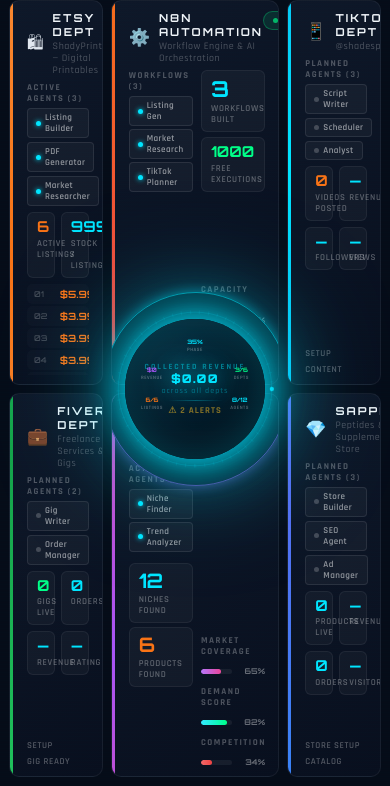
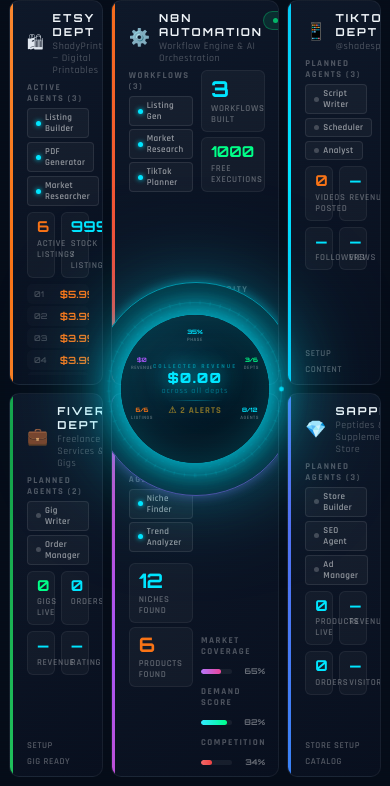
Before and after one commit to shadioss/command-center, a plain HTML site: page index.html in a window 390 px wide. Shown: the part 58-844 px from the top of the page. Drawn offline with Linux system fonts and the light colour scheme.

Commit message:
Atlas v25 - Fix auto-layout timing + responsive orb/notch

```diff
--- a/index.html
+++ b/index.html
@@ -449,7 +449,6 @@
 </div><!-- /app -->
 <script>
 (function(){
-  // Clock
   function pad(n){return n<10?'0'+n:''+n}
   function tick(){
     var d=new Date(),cl=document.getElementById('clock');
@@ -457,109 +456,81 @@
   }
   tick(); setInterval(tick,1000);
 
-  // Arc gauge helper
-  function setArc(id, startDeg, spanDeg, pct){
-    var el=document.getElementById(id);
-    if(!el) return;
-    var r=107, circ=2*Math.PI*r;
+  function setArc(id,startDeg,spanDeg,pct){
+    var el=document.getElementById(id); if(!el) return;
+    var r=107,circ=2*Math.PI*r;
     var arcLen=(spanDeg/360)*circ;
     var filled=arcLen*(pct<0?0:pct>1?1:pct);
-    var offsetAngle=startDeg-90;
-    var offsetLen=(offsetAngle/360)*circ;
-    el.setAttribute('stroke-dasharray', filled+' '+(circ-filled));
-    el.setAttribute('stroke-dashoffset', -offsetLen);
+    var off=((startDeg-90)/360)*circ;
+    el.setAttribute('stroke-dasharray',filled+' '+(circ-filled));
+    el.setAttribute('stroke-dashoffset',-off);
     if(pct<=0) el.setAttribute('stroke','transparent');
   }
-  setArc('arcPhase',   -27.5, 55, 0.35);
-  setArc('arcDepts',    44,   55, 0.50);
-  setArc('arcAgents',  116,   55, 0.67);
-  setArc('arcListings',188,   55, 1.0);
-  setArc('arcRevenue', 260,   55, 0.0);
+  setArc('arcPhase',   -27.5,55,0.35);
+  setArc('arcDepts',    44,  55,0.50);
+  setArc('arcAgents',  116,  55,0.67);
+  setArc('arcListings',188,  55,1.0);
+  setArc('arcRevenue', 260,  55,0.0);
 
-  function sizeOrbAndNotches(){
+  function layout(){
     var grid=document.getElementById('deptGrid');
     var orb=document.getElementById('orbWrap');
     var n8n=document.querySelector('.card.n8n');
     var res=document.querySelector('.card.research');
     if(!grid||!orb||!n8n||!res) return;
 
-    var gR=grid.getBoundingClientRect();
     var nR=n8n.getBoundingClientRect();
     var rR=res.getBoundingClientRect();
+    if(!nR.width) return; // layout not ready yet
 
-    // Orb diameter = min(85% of middle col width, 85% of card height, 300px)
-    var midColW=nR.width;
-    var cardH=nR.height;
-    var orbDiam=Math.min(Math.floor(midColW*0.82), Math.floor(cardH*1.1), 300);
-    orbDiam=Math.max(orbDiam, 160); // minimum 160px
-    var orbR=orbDiam/2;
+    // Dynamic orb size
+    var orbDiam=Math.min(Math.floor(nR.width*0.82),Math.floor(nR.height*1.1),300);
+    orbDiam=Math.max(orbDiam,180);
+    var nd=orbDiam+24;
 
-    // Apply orb size
     orb.style.width=orbDiam+'px';
     orb.style.height=orbDiam+'px';
 
-    // Scale SVG viewbox content proportionally (original designed for 300px = r150)
     var svgEl=orb.querySelector('svg');
-    if(svgEl){
-      svgEl.setAttribute('width', orbDiam);
-      svgEl.setAttribute('height', orbDiam);
-      svgEl.setAttribute('viewBox', '0 0 300 300');
-    }
+    if(svgEl){ svgEl.setAttribute('width',orbDiam); svgEl.setAttribute('height',orbDiam); }
 
-    // Scale orb-core-bg inset proportionally
-    var coreBg=orb.querySelector('.orb-core-bg');
-    if(coreBg){
-      var inset=Math.round(orbR*0.12);
-      coreBg.style.inset=inset+'px';
-    }
-    var orbContent=orb.querySelector('.orb-content');
-    if(orbContent){
-      var inset=Math.round(orbR*0.12);
-      orbContent.style.inset=inset+'px';
-    }
+    var inset=Math.max(16,Math.round(orbDiam*0.065));
+    var core=orb.querySelector('.orb-core-bg');
+    var cont=orb.querySelector('.orb-content');
+    if(core) core.style.inset=inset+'px';
+    if(cont) cont.style.inset=inset+'px';
 
-    // Clockface labels - scale font size
-    var fs=Math.max(6, Math.round(orbDiam/37));
-    orb.querySelectorAll('.clock-stat-val').forEach(function(el){ el.style.fontSize=fs+'px'; });
-    orb.querySelectorAll('.clock-stat-lbl').forEach(function(el){ el.style.fontSize=Math.max(5,fs-1)+'px'; });
-    var revVal=orb.querySelector('.orb-rev-val');
-    if(revVal) revVal.style.fontSize=Math.round(orbDiam/13)+'px';
+    // Scale text in orb
+    var fs=Math.max(6,Math.round(orbDiam/38));
+    orb.querySelectorAll('.clock-stat-val').forEach(function(e){e.style.fontSize=fs+'px';});
+    orb.querySelectorAll('.clock-stat-lbl').forEach(function(e){e.style.fontSize=Math.max(5,fs-1)+'px';});
+    var rv=orb.querySelector('.orb-rev-val'); if(rv) rv.style.fontSize=Math.round(orbDiam/13)+'px';
+    var rl=orb.querySelector('.orb-rev-label'); if(rl) rl.style.fontSize=Math.max(6,Math.round(orbDiam/42))+'px';
 
-    // Notch size = orb diameter + 24px gap
-    var nd=orbDiam+24;
-
-    // Orb center relative to n8n card
-    var orbCX=nR.left+nR.width/2;
-    var cxInN8n=orbCX-nR.left;
-    var cxInRes=orbCX-rR.left;
+    // Notch masks - center x = center of N8N card
+    var cxN8n=nR.width/2;
+    var cxRes=rR.width/2;
 
     [n8n,res].forEach(function(card,i){
-      var cx=i===0?cxInN8n:cxInRes;
+      var cx=i===0?cxN8n:cxRes;
       var isTop=i===1;
-      var mask=card.querySelector('.notch-mask');
-      var ring=card.querySelector('.notch-ring');
-      if(!mask||!ring) return;
-      [mask,ring].forEach(function(el){
-        el.style.width=nd+'px';
-        el.style.height=nd+'px';
-        el.style.left=cx+'px';
-        el.style.transform='translateX(-50%)';
-        if(isTop){
-          el.style.top=(-nd/2)+'px';
-          el.style.bottom='';
-        } else {
-          el.style.bottom=(-nd/2)+'px';
-          el.style.top='';
-        }
+      [card.querySelector('.notch-mask'),card.querySelector('.notch-ring')].forEach(function(el){
+        if(!el) return;
+        el.style.width=nd+'px'; el.style.height=nd+'px';
+        el.style.left=cx+'px'; el.style.transform='translateX(-50%)';
+        if(isTop){el.style.top=(-nd/2)+'px';el.style.bottom='';}
+        else{el.style.bottom=(-nd/2)+'px';el.style.top='';}
       });
     });
   }
 
-  window.addEventListener('load',function(){
-    setTimeout(sizeOrbAndNotches, 80);
-    setTimeout(sizeOrbAndNotches, 400);
-  });
-  window.addEventListener('resize', sizeOrbAndNotches);
+  // Run at multiple points to ensure layout is ready
+  function run(){ requestAnimationFrame(function(){ layout(); setTimeout(layout,200); setTimeout(layout,600); }); }
+  if(document.readyState==='loading'){
+    document.addEventListener('DOMContentLoaded', run);
+  } else { run(); }
+  window.addEventListener('load', run);
+  window.addEventListener('resize', layout);
 })();
 </script>
 </body>
```
